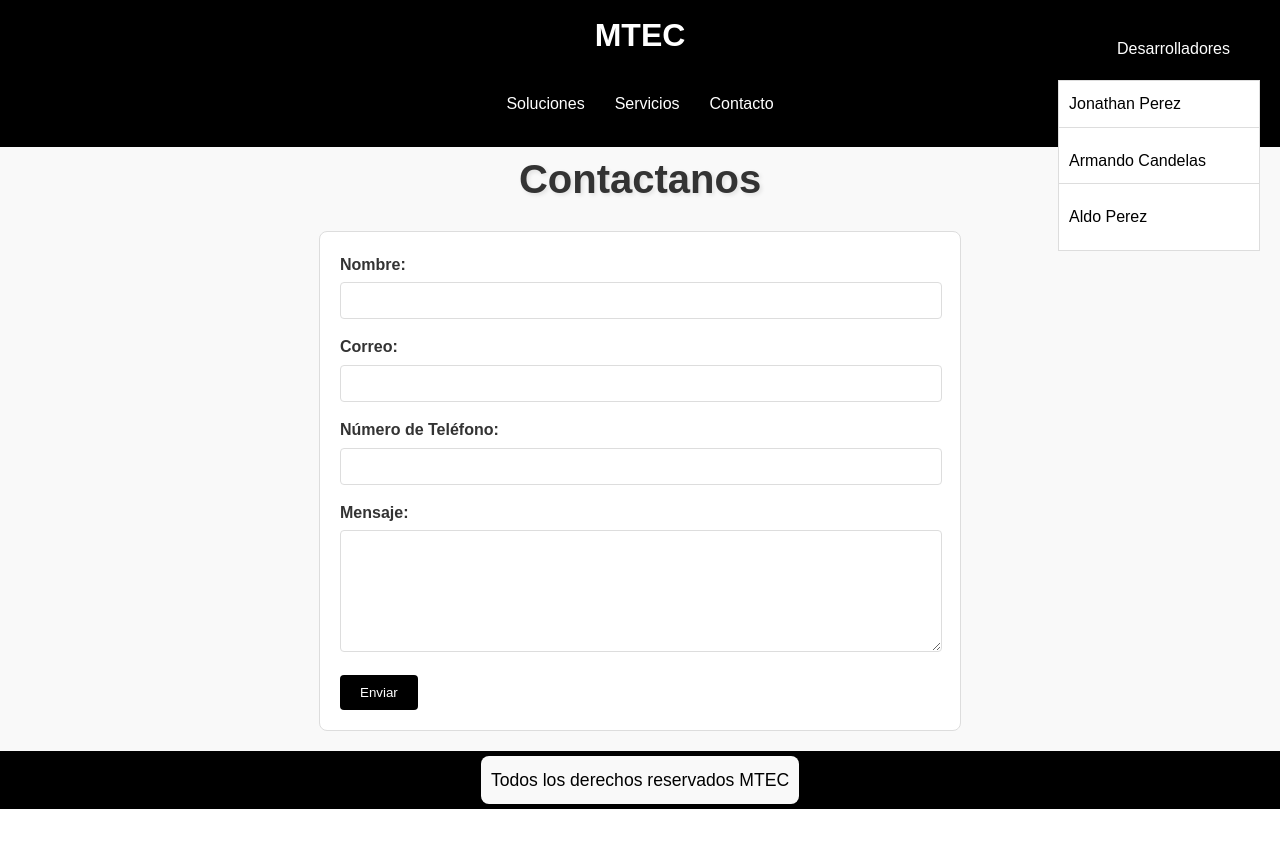
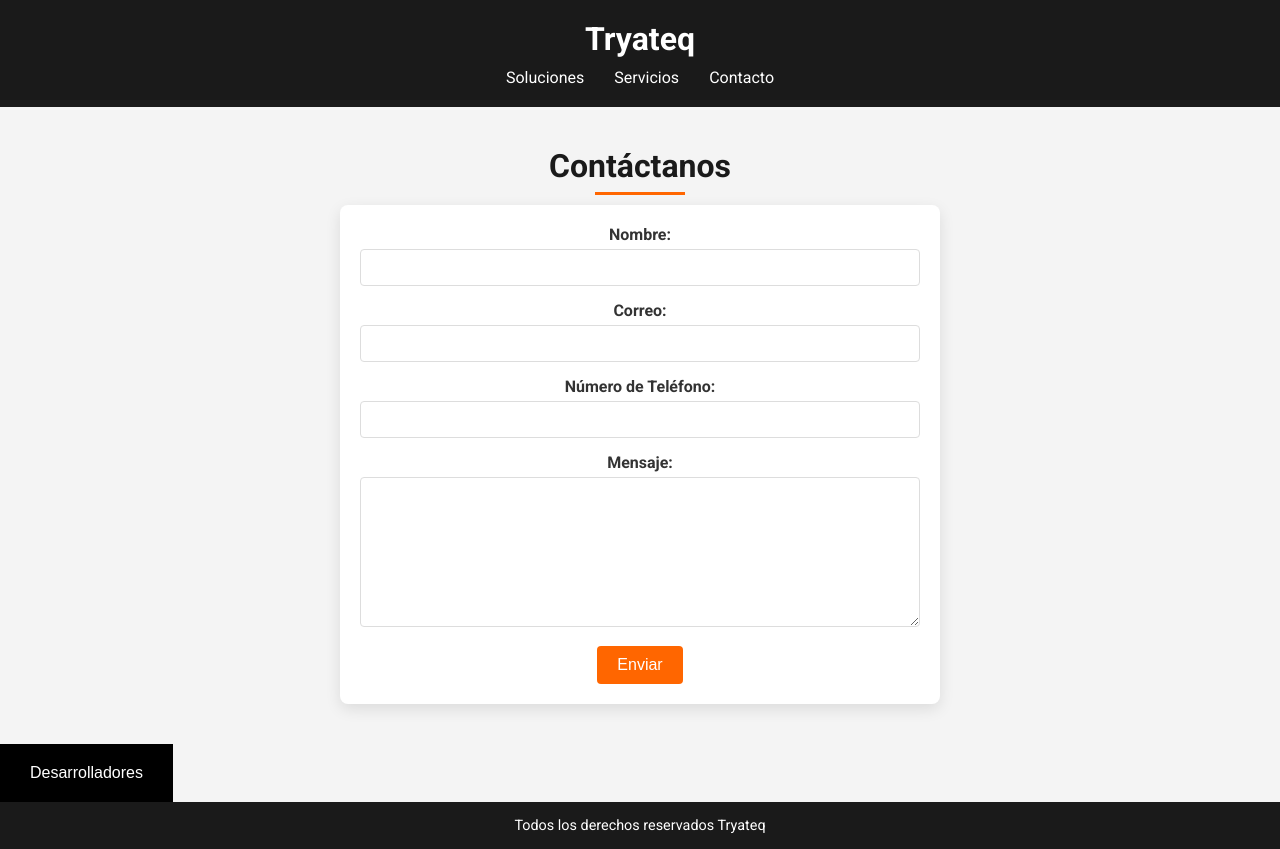
Before and after one commit to Sunwearshade/Tryateq-update, a PHP site: page /contacto.html in a window 1280 px wide. Before the commit the page ends 809 px from the top, so only its background shows below. Run offline with PHP 8.4, Linux system fonts and the light colour scheme.

Commit message:
se actualizaron modulos de estilos

```diff
--- a/contacto.html
+++ b/contacto.html
@@ -3,44 +3,49 @@
 <head>
     <meta charset="UTF-8">
     <meta name="viewport" content="width=device-width, initial-scale=1.0">
-    <title>Contacto - MTEC</title>
+    <title>Contacto - Tryateq</title>
     <link rel="stylesheet" href="styles/main.css">
     <link rel="stylesheet" href="styles/buttons.css">
 </head>
 <body class="contact-page">
-    <header>
-        <h1><a href="index.html">MTEC</a></h1>
-        <nav>
-            <ul>
+    <header class="header">
+        <h1><a href="index.html">Tryateq</a></h1>
+        <nav class="nav">
+            <ul class="nav-list">
                 <li><a href="soluciones.html">Soluciones</a></li>
                 <li><a href="servicios.html">Servicios</a></li>
                 <li><a href="contacto.html">Contacto</a></li>
             </ul>
         </nav>
     </header>
-    <main>
-        <h2>Contactanos</h2>
-        <form>
-            <div>
+    <main class="main-contact">
+        <h2>Contáctanos</h2>
+        <div class="contact-form-container">
+            <form id="contact-form" class="contact-form">
+                <div class="form-group">
                     <label for="name">Nombre:</label>
-                <input type="text" id="name" name="name" required>
+                    <input type="text" id="name" name="name" class="form-input" required>
                 </div>
-            <div>
+                <div class="form-group">
                     <label for="email">Correo:</label>
-                <input type="email" id="email" name="email" required>
+                    <input type="email" id="email" name="email" class="form-input" required>
                 </div>
-            <div>
+                <div class="form-group">
                     <label for="phone">Número de Teléfono:</label>
-                <input type="tel" id="phone" name="phone" required>
+                    <input type="tel" id="phone" name="phone" class="form-input" required>
                 </div>
-            <div>
+                <div class="form-group">
                     <label for="message">Mensaje:</label>
-                <textarea id="message" name="message" required></textarea>
+                    <textarea id="message" name="message" class="form-textarea" required></textarea>
                 </div>
-            <button type="submit">Enviar</button>
+                <button type="submit" class="submit-button">Enviar</button>
+                <div id="success-message" class="hidden">
+                    <p>¡Gracias por contactarnos! Nos pondremos en contacto contigo pronto.</p>
+                </div>
             </form>
+        </div>
     </main>
-    <aside>
+    <aside class="developer-sidebar">
         <button class="developer-menu-button sidebar-toggle">Desarrolladores</button>
         <ul class="developer-menu sidebar">
             <li>Jonathan Perez</li>
@@ -48,9 +53,10 @@
             <li>Aldo Perez</li>
         </ul>
     </aside>
-    <footer>
-        <p>Todos los derechos reservados MTEC</p>
+    <footer class="footer">
+        <p>Todos los derechos reservados Tryateq</p>
     </footer>
     <script src="scripts/menu.js"></script>
+    <script src="scripts/contact-form.js"></script>
 </body>
 </html>
--- a/styles/main.css
+++ b/styles/main.css
@@ -1,100 +1,202 @@
-/* Importar fuente de Google Fonts */
+/* Importar fuentes de Google Fonts */
 @import url('https://fonts.googleapis.com/css2?family=Roboto:wght@300;400;700&display=swap');
 
-/* Reset some basic elements */
-body, h1, h2, h3, p, ul, form, div, label, input, textarea, button {
+/* Resetear estilos básicos y establecer el box-sizing */
+* {
   margin: 0;
   padding: 0;
-  font-family: 'Porsche Next', sans-serif; /* Usa una fuente similar a la de Porsche */
+  box-sizing: border-box;
 }
 
-/* General Styles */
+/* Estilos generales del body */
 body {
-  background-color: #f9f9f9; /* Fondo blanco */
-  color: #000; /* Texto negro */
+  font-family: 'Roboto', sans-serif;
+  background-color: #f4f4f4;
+  color: #333;
   min-height: 100vh;
   display: flex;
   flex-direction: column;
 }
 
+/* Estilos del header */
 header {
-  background-color: #000; /* Fondo negro */
-  color: #fff; /* Texto blanco */
-  padding: 10px 20px;
-  display: flex;
-  justify-content: center; /* Centra el contenido del encabezado */
-  align-items: center;
-  flex-direction: column;
-}
-
-header h1 {
-  margin-bottom: 10px;
+  background-color: #1a1a1a;
+  color: #ffffff;
+  padding: 20px;
+  text-align: center;
 }
 
 header h1 a {
-  color: #fff;
+  color: #ffffff;
   text-decoration: none;
+  font-size: 2rem;
 }
 
 nav {
-  width: 100%;
+  margin-top: 10px;
 }
 
 nav ul {
   list-style: none;
   display: flex;
-  justify-content: center; /* Centra el menú de navegación */
-}
-
-nav ul li {
-  margin: 0 15px;
+  justify-content: center;
+  gap: 30px;
 }
 
 nav ul li a {
-  color: #fff;
+  color: #ffffff;
   text-decoration: none;
-  font-size: 16px;
+  font-size: 1rem;
+  transition: color 0.3s ease;
 }
 
-footer {
-  background-color: #000;
-  color: #fff;
-  text-align: center;
-  padding: 20px 0;
-  margin-top: auto; /* Asegura que el footer esté en la parte inferior */
+nav ul li a:hover {
+  color: #ff6600;
 }
 
-/* Estilos para listas */
-ul {
-  list-style: disc inside; /* Cambia el estilo de los bullets */
-  margin: 20px 0;
-  padding: 0;
+/* Estilos del main */
+main {
+  flex: 1;
+  padding: 40px 20px;
+  text-align: center;
 }
 
-ul li {
-  margin-bottom: 10px;
+main h2 {
+  font-size: 2rem;
+  margin-bottom: 20px;
+  position: relative;
+  display: inline-block;
+  color: #1a1a1a;
 }
 
-/* Responsive images */
-img {
-  max-width: 100%;
-  height: auto;
+main h2::after {
+  content: '';
+  width: 50%;
+  height: 3px;
+  background-color: #ff6600;
+  position: absolute;
+  left: 25%;
+  bottom: -10px;
 }
 
-/* Sidebar */
+main p {
+  font-size: 1.2rem;
+  line-height: 1.6;
+  max-width: 800px;
+  margin: 0 auto 30px auto;
+  text-align: justify;
+  color: #555555;
+}
+
+/* Estilos para la sección de servicios */
+.service-list {
+  max-width: 800px;
+  margin: 0 auto;
+  padding: 20px;
+  background-color: #ffffff;
+  border-radius: 8px;
+  box-shadow: 0 5px 15px rgba(0, 0, 0, 0.1);
+  animation: fadeInUp 0.5s ease-in-out;
+}
+
+.service-list p {
+  font-size: 1.2rem;
+  margin-bottom: 20px;
+  line-height: 1.6;
+  color: #333333;
+}
+
+.service-list ul {
+  list-style: none;
+  padding: 0;
+  margin: 0;
+}
+
+.service-list ul li {
+  font-size: 1rem;
+  line-height: 1.6;
+  margin-bottom: 15px;
+  color: #555555;
+  opacity: 0;
+  transform: translateY(20px);
+  animation: fadeInUp 0.5s ease-in-out forwards;
+}
+
+.service-list ul li:nth-child(1) {
+  animation-delay: 0.2s;
+}
+
+.service-list ul li:nth-child(2) {
+  animation-delay: 0.4s;
+}
+
+.service-list ul li:nth-child(3) {
+  animation-delay: 0.6s;
+}
+
+.service-list ul li:nth-child(4) {
+  animation-delay: 0.8s;
+}
+
+/* Animación del círculo de carga */
+@keyframes spin {
+  0% { transform: rotate(0deg); }
+  100% { transform: rotate(360deg); }
+}
+
+.spinner {
+  position: relative;
+  width: 50px;
+  height: 50px;
+  margin: 0 auto 20px auto;
+}
+
+.spinner::before,
+.spinner::after {
+  content: '';
+  position: absolute;
+  border-radius: 50%;
+  border: 5px solid transparent;
+  border-top-color: #ff6600;
+  animation: spin 1s linear infinite;
+}
+
+.spinner::before {
+  width: 100%;
+  height: 100%;
+  border-width: 5px;
+}
+
+.spinner::after {
+  width: 70%;
+  height: 70%;
+  top: 15%;
+  left: 15%;
+  border-width: 3px;
+  border-top-color: #1a1a1a;
+  animation-duration: 1.5s;
+  animation-delay: 0.2s;
+}
+
+/* Estilos de la barra lateral */
 .sidebar {
   position: fixed;
-  right: 0;
-  top: 0;
-  width: 250px;
-  height: auto; /* Cambia la altura para que sea automática */
-  max-height: 400px; /* Establece una altura máxima */
-  background-color: #333;
-  color: #000; /* Cambia el color del texto a negro */
+  right: 20px;
+  bottom: 20px;
+  width: 200px;
+  background-color: #ffffff;
+  color: #333333;
   padding: 20px;
-  display: none; /* Inicialmente oculto */
-  z-index: 1000;
-  overflow-y: auto; /* Agrega un scroll si el contenido excede la altura máxima */
+  border: 1px solid #dddddd;
+  border-radius: 10px;
+  box-shadow: 0 5px 15px rgba(0, 0, 0, 0.1);
+  animation: fadeInRight 0.5s ease-in-out;
+}
+
+.sidebar h2 {
+  font-size: 1.5rem;
+  margin-bottom: 15px;
+  color: #1a1a1a;
 }
 
 .sidebar ul {
@@ -103,125 +205,38 @@ img {
 
 .sidebar ul li {
   margin-bottom: 10px;
+  font-size: 1rem;
 }
 
-.sidebar ul li a {
-  color: #000; /* Cambia el color de los enlaces a negro */
-  text-decoration: none;
+/* Estilos del footer */
+footer {
+  background-color: #1a1a1a;
+  color: #ffffff;
+  text-align: center;
+  padding: 15px 0;
+  font-size: 0.9rem;
 }
 
-.sidebar-toggle {
-  display: none; /* Oculto por defecto */
+/* Estilos para dispositivos móviles */
+@media (max-width: 768px) {
+  nav ul {
+    flex-direction: column;
+    gap: 15px;
+  }
+
+  .sidebar {
+    width: 90%;
+    right: 5%;
+    bottom: 5%;
+  }
+
+  main {
+    padding: 20px 10px;
+  }
 }
 
-.sidebar-active .sidebar {
-  display: block;
-}
-
-/* Contact Page specific styles */
-.contact-page .sidebar {
-  display: block; /* Asegura que la barra lateral esté visible en la página de contacto */
-}
-
-.contact-page .sidebar-toggle {
-  display: block;
-  position: absolute;
-  top: 20px;
-  right: 20px;
-}
-
-/* Form styles */
-form {
-  max-width: 600px;
-  margin: 20px auto;
-  padding: 20px;
-  background-color: #fff;
-  border: 1px solid #ddd;
-  border-radius: 8px;
-}
-
-form div {
-  margin-bottom: 15px;
-}
-
-form label {
-  display: block;
-  margin-bottom: 5px;
-  font-weight: bold;
-}
-
-form input, form textarea {
-  width: calc(100% - 20px);
-  padding: 10px;
-  border: 1px solid #ddd;
-  border-radius: 4px;
-}
-
-form textarea {
-  resize: vertical;
-  min-height: 100px;
-}
-
-form button {
-  background-color: #000;
-  color: #fff;
-  padding: 10px 20px;
-  border: none;
-  border-radius: 4px;
-  cursor: pointer;
-}
-
-.contact-page h2 {
-  text-align: center;
-}
-
-.services-page h2 {
-  text-align: center;
-}
-
-.solutions-page {
-  text-align: center;
-}
-
-.index-page {
-  text-align: center;
-}
-
-/* Estilos globales */
-body {
-  font-family: 'Roboto', sans-serif;
-  line-height: 1.6;
-  color: #333;
-  margin: 0;
-  padding: 0;
-  box-sizing: border-box;
-}
-
-h2 {
-  font-size: 2.5rem;
-  text-align: center;
-  margin-bottom: 1rem;
-  text-shadow: 2px 2px 4px rgba(0, 0, 0, 0.1);
-  animation: fadeIn 0.5s ease-in-out;
-}
-
-p {
-  font-size: 1.1rem;
-  max-width: 800px;
-  margin: 0 auto 1.5rem auto;
-  padding: 0 1rem;
-  text-align: justify;
-  animation: fadeIn 2s ease-in-out;
-  animation-delay: 0.5s;
-  animation-fill-mode: both;
-  box-shadow: 0 4px 6px rgba(0, 0, 0, 0.1);
-  padding: 10px;
-  border-radius: 8px;
-  background-color: #f9f9f9;
-}
-
-/* Animación de fade-in */
-@keyframes fadeIn {
+/* Animaciones */
+@keyframes fadeInUp {
   from {
     opacity: 0;
     transform: translateY(20px);
@@ -232,67 +247,97 @@ p {
   }
 }
 
-/* Estilo de imágenes en index.html */
-#about-us img {
-  width: 100%;
-  max-width: 300px;
-  margin: 1rem;
-  border-radius: 8px;
-  box-shadow: 0 4px 6px rgba(0, 0, 0, 0.1);
-  animation: fadeIn 0.5s ease-in-out;
+@keyframes fadeInRight {
+  from {
+    opacity: 0;
+    transform: translateX(20px);
+  }
+  to {
+    opacity: 1;
+    transform: translateX(0);
+  }
 }
 
-/* Estilos para la lista de servicios */
-.service-list {
-  max-width: 800px; /* Ancho máximo del contenedor */
-  margin: 0 auto; /* Centra el contenedor horizontalmente */
-  padding: 20px; /* Relleno */
-  background-color: #f9f9f9; /* Color de fondo */
-  border-radius: 8px; /* Bordes redondeados */
-  box-shadow: 0 4px 6px rgba(0, 0, 0, 0.1); /* Sombra */
+#about-us {
+  display: flex;
+  flex-wrap: wrap;
+  justify-content: center;
+  gap: 20px;
+  margin-top: 80px; /* Aumentar espacio superior */
+  padding: 0 20px;
 }
 
-/* Estilos para el párrafo y la lista dentro del contenedor */
-.service-list p,
-.service-list ul {
-  font-size: 1.1rem; /* Tamaño de fuente */
-  margin: 0 0 1.5rem 0; /* Márgenes */
-  padding: 0; /* Relleno */
-  text-align: justify; /* Justificación del texto */
-  animation: fadeIn 0.5s ease-out forwards; /* Animación de fade-in */
+#about-us img {
+  max-width: 100%;
+  height: auto;
+  border-radius: 8px;
+  transition: transform 0.3s ease, box-shadow 0.3s ease;
+  flex: 1;
+  max-width: 300px;
+  margin-top: 20px; /* Agregar margen superior a las imágenes para separarlas del texto */
 }
 
-/* Estilos para la lista */
-.service-list ul {
-  list-style: disc; /* Estilo de bullets */
-  padding-left: 20px; /* Relleno a la izquierda */
+#about-us img:hover {
+  transform: scale(1.05); /* Aumenta el tamaño de la imagen */
+  box-shadow: 0 10px 20px rgba(0, 0, 0, 0.2); /* Agrega una sombra al pasar el mouse */
 }
 
-/* Estilos para los elementos de la lista */
-.service-list ul li {
-  margin-bottom: 10px; /* Márgenes inferiores */
+/* Contenedor del formulario de contacto */
+.contact-form-container {
+  max-width: 600px;
+  margin: 0 auto;
+  padding: 20px;
+  background-color: #ffffff;
+  border-radius: 8px;
+  box-shadow: 0 5px 15px rgba(0, 0, 0, 0.1);
 }
 
-/* Estilo del footer */
-footer {
-  background-color: #000; /* Fondo negro */
-  color: #fff; /* Texto blanco por defecto */
-  text-align: center; /* Centra el texto del footer */
-  padding: 5px 0; /* Reduce el padding para hacer el footer más delgado */
-  margin-top: auto; /* Asegura que el footer esté en la parte inferior */
-  font-size: 0.9rem; /* Tamaño de fuente más pequeño */
-  display: flex; /* Usa flexbox para centrar el contenido */
-  justify-content: center; /* Centra horizontalmente el contenido del footer */
-  align-items: center; /* Alinea verticalmente el contenido del footer */
+/* Estilos para el formulario */
+.form-group {
+  margin-bottom: 15px;
 }
 
-/* Estilo específico para el contenido dentro del footer */
-footer .footer-content {
-  color: #000; /* Texto negro */
+.form-group label {
+  display: block;
+  margin-bottom: 5px;
+  font-weight: bold;
 }
 
-/* Estilo específico para el párrafo dentro del footer */
-footer p {
-  margin: 0; /* Elimina el margen */
-  color: #000; /* Texto negro */
+.form-input,
+.form-textarea {
+  width: 100%;
+  padding: 10px;
+  border: 1px solid #ddd;
+  border-radius: 4px;
 }
+
+.form-textarea {
+  height: 150px;
+  resize: vertical;
+}
+
+.submit-button {
+  background-color: #ff6600;
+  color: #fff;
+  border: none;
+  padding: 10px 20px;
+  cursor: pointer;
+  font-size: 1rem;
+  border-radius: 4px;
+}
+
+.submit-button:hover {
+  background-color: #e65c00;
+}
+
+/* Estilos para el mensaje de éxito */
+.hidden {
+  display: none;
+}
+
+#success-message {
+  text-align: center;
+  margin-top: 20px;
+  font-size: 1.2rem;
+  color: #1a1a1a;
+}
```
Also changed, not shown: index.html (+8 -17 lines), scripts/bot.js (+16 -12 lines), scripts/contact-form.js (added, +9 -0 lines), servicios.html (+10 -9 lines), soluciones.html (+7 -8 lines). Lines whose indentation alone changed are shown as unchanged.
